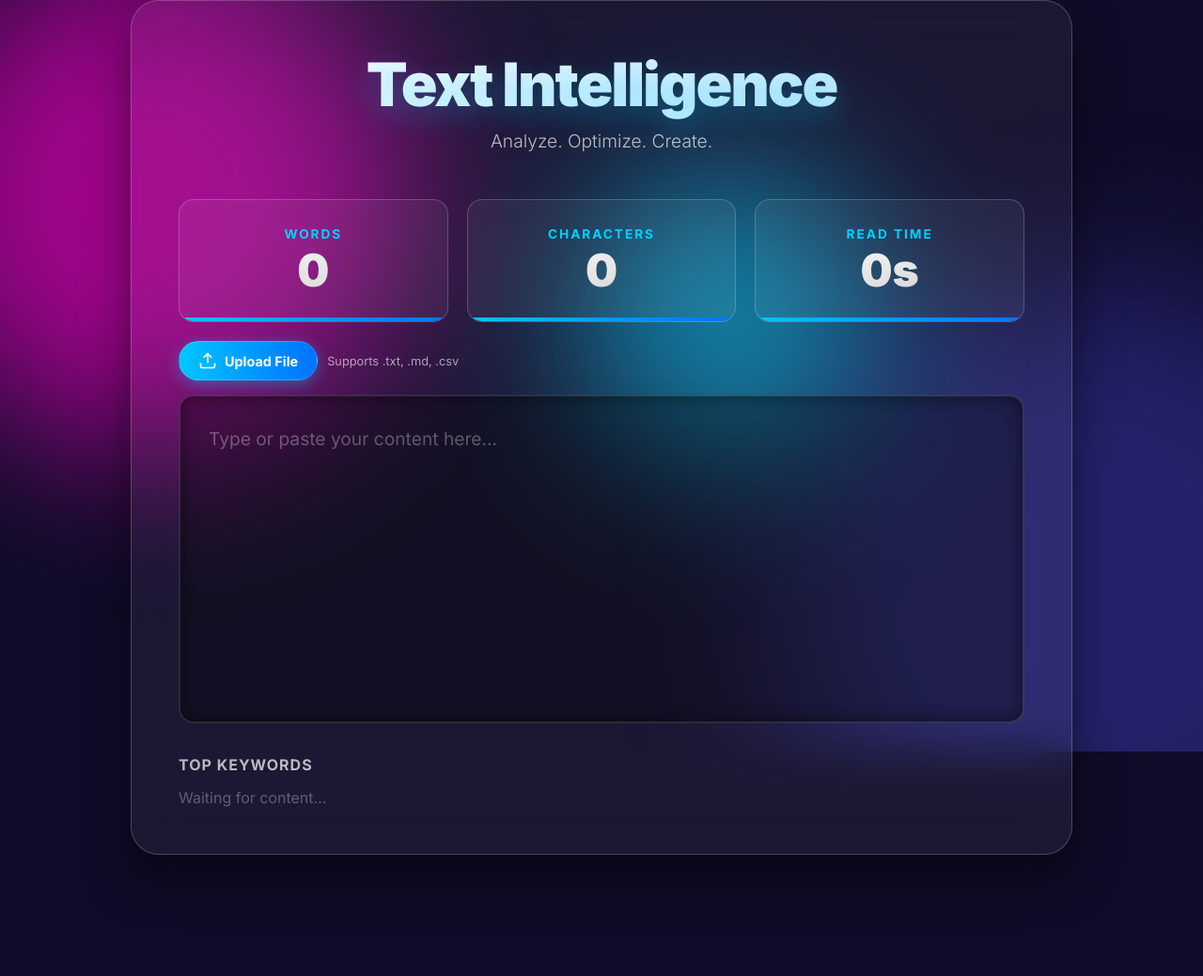
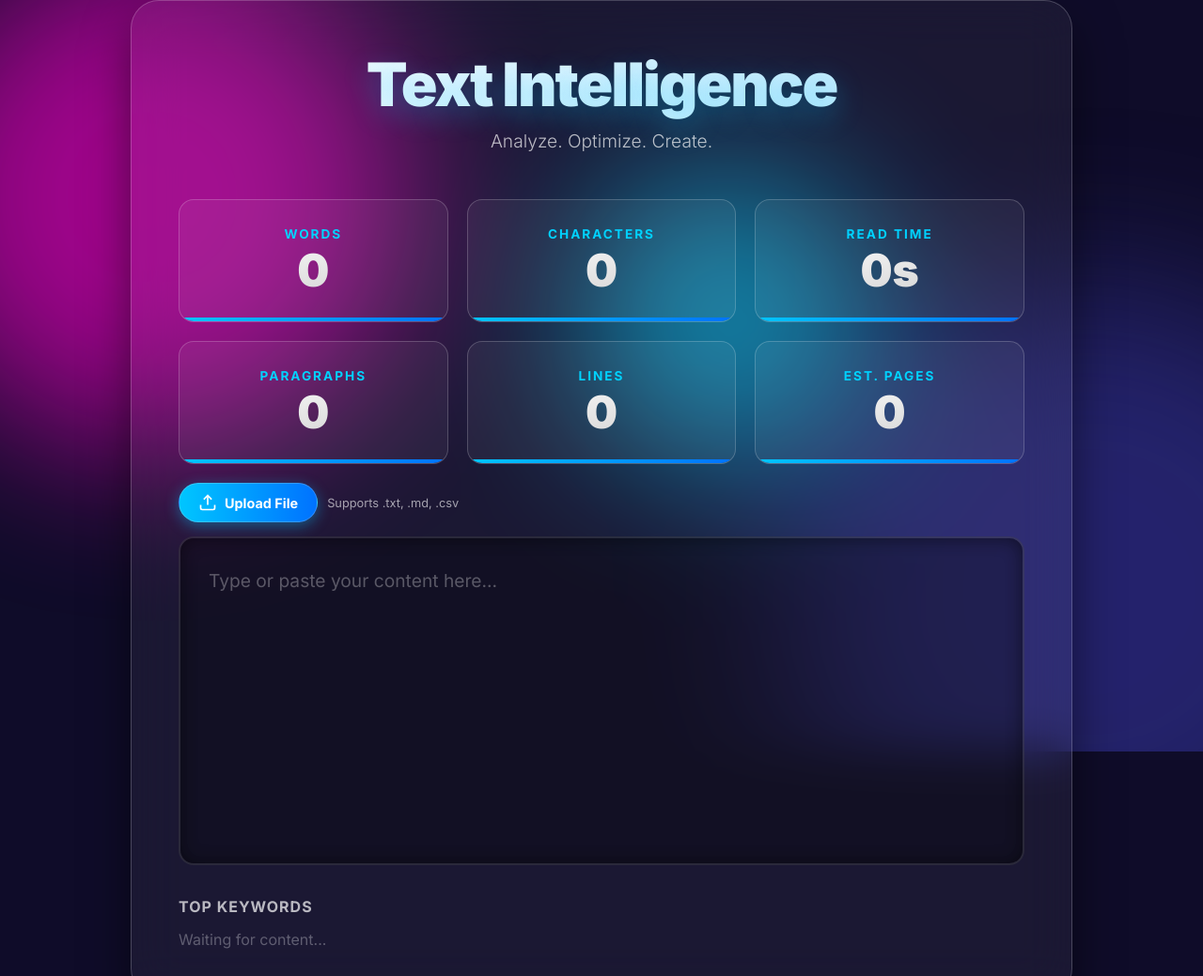
Before and after one commit to YuvrajBhalerao/Yuvraj_PromptClash, a plain HTML site: page index.html in a window 1280 px wide. Shown: the top 1039 px of the page at 94% size. Before the commit the page ends 910 px from the top, so only its background shows below. Drawn offline with Linux system fonts and the light colour scheme.

Commit message:
Add statistics display to index.html

```diff
--- a/index.html
+++ b/index.html
@@ -38,6 +38,19 @@
                 <span class="stat-label">Read Time</span>
                 <span id="readTime" class="stat-value">0s</span>
             </div>
+
+            <div class="stat-card">
+                <span class="stat-label">Paragraphs</span>
+                <span id="paragraphCount" class="stat-value">0</span>
+            </div>
+            <div class="stat-card">
+                <span class="stat-label">Lines</span>
+                <span id="lineCount" class="stat-value">0</span>
+            </div>
+            <div class="stat-card">
+                <span class="stat-label">Est. Pages</span>
+                <span id="pageCount" class="stat-value">0</span>
+            </div>
         </section>
 
         <div class="controls-bar">
```
